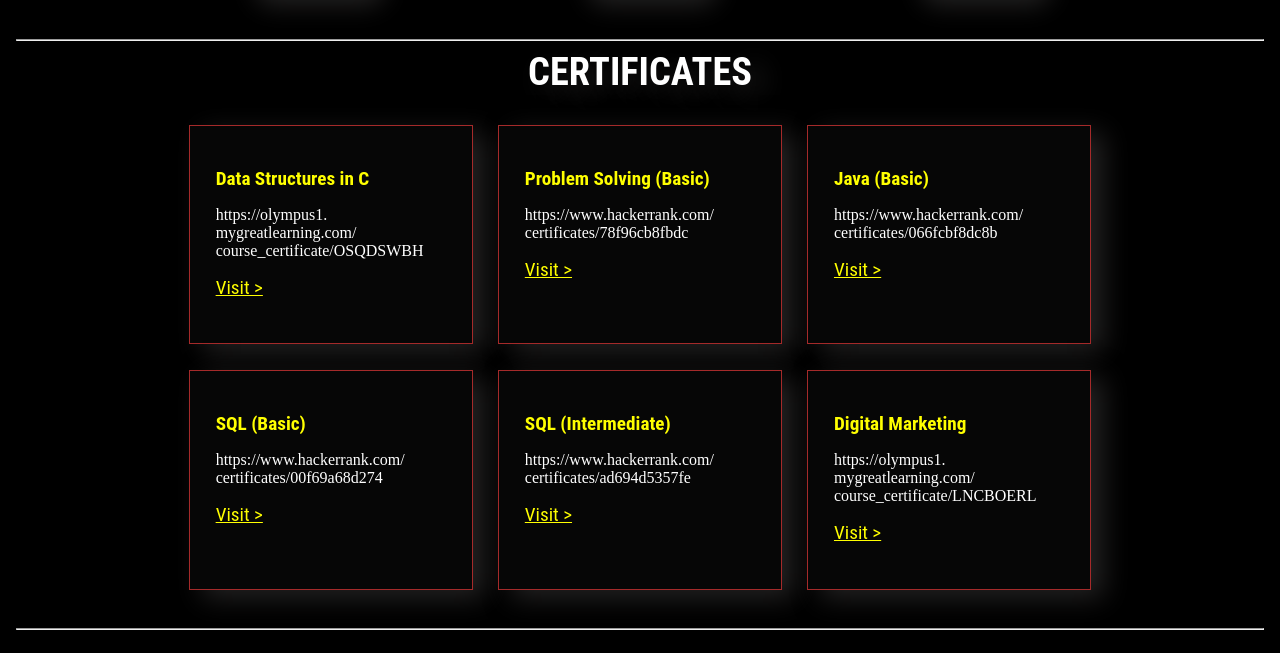
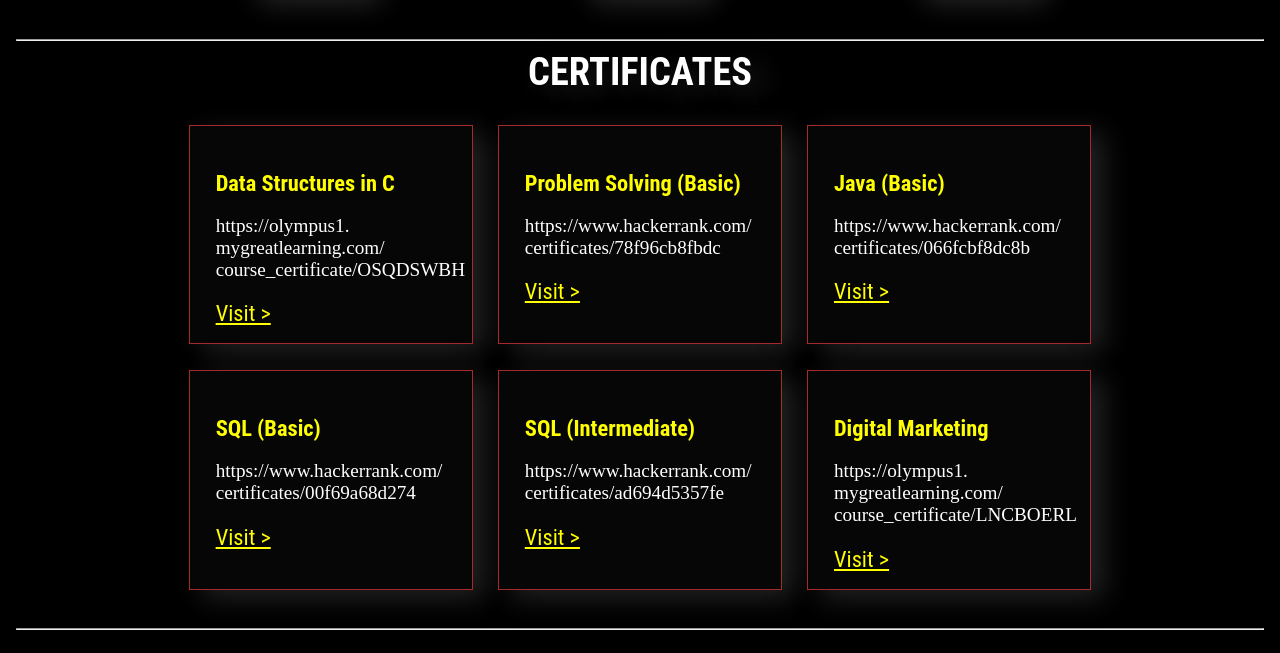
Before and after one commit to Mallika-2002/propagate.github.io, a plain HTML site: page index.html in a window 1280 px wide. Shown: the part 701-1354 px from the top of the page. Drawn offline with Linux system fonts and the light colour scheme.

Commit message:
Update style2.css

```diff
--- a/style2.css
+++ b/style2.css
@@ -104,7 +104,7 @@
     padding: 2vw;
     margin: 1vw;
     color: white;
-    font-size: 1.25vw;
+    font-size: 1.5vw;
     border: 0.1em solid brown;
     box-shadow: 1vw 1vh 2vw rgb(36, 35, 35);
     /* box-shadow: 1vw 1vh 0.5vw brown; */
@@ -114,7 +114,7 @@
 
 .card a ,h2{
     color: yellow;
-    font-size: 1.50vw;
+    font-size: 1.75vw;
     font-family: 'Roboto Condensed';
 
 }
```
